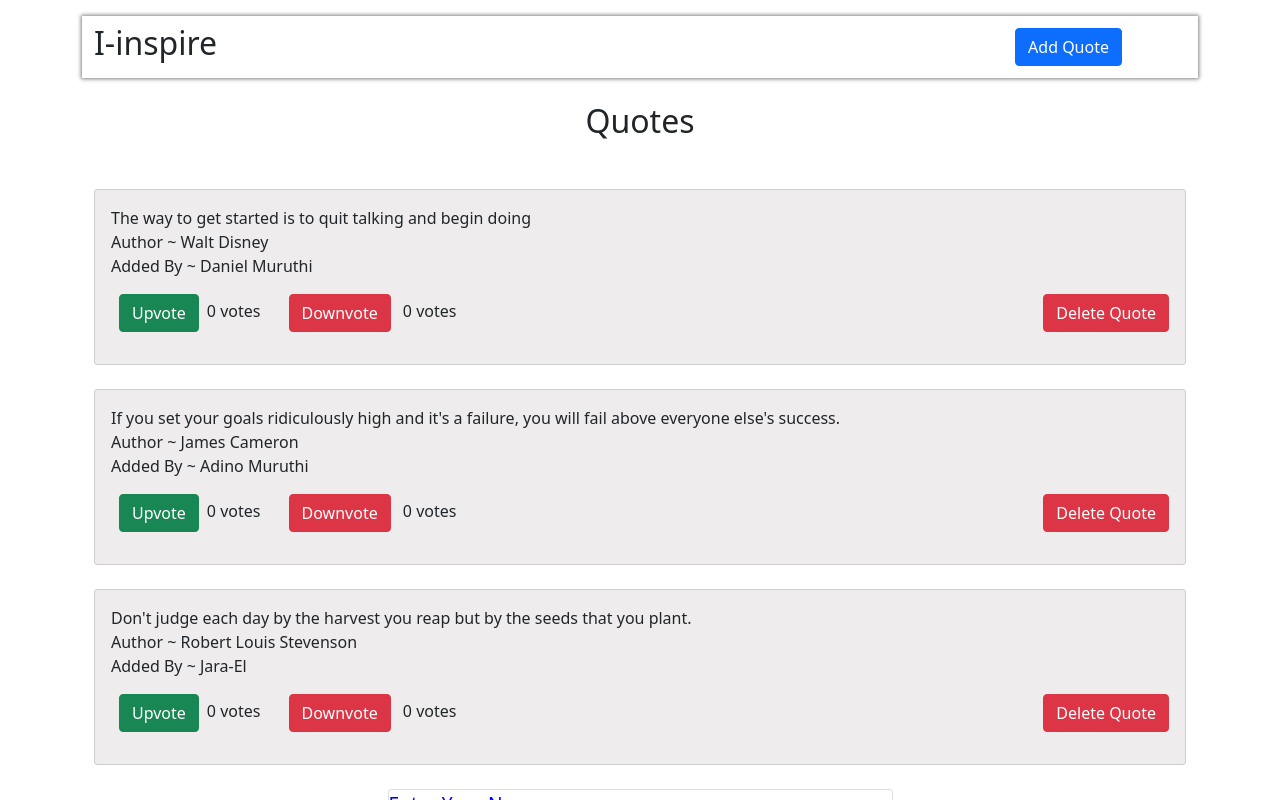
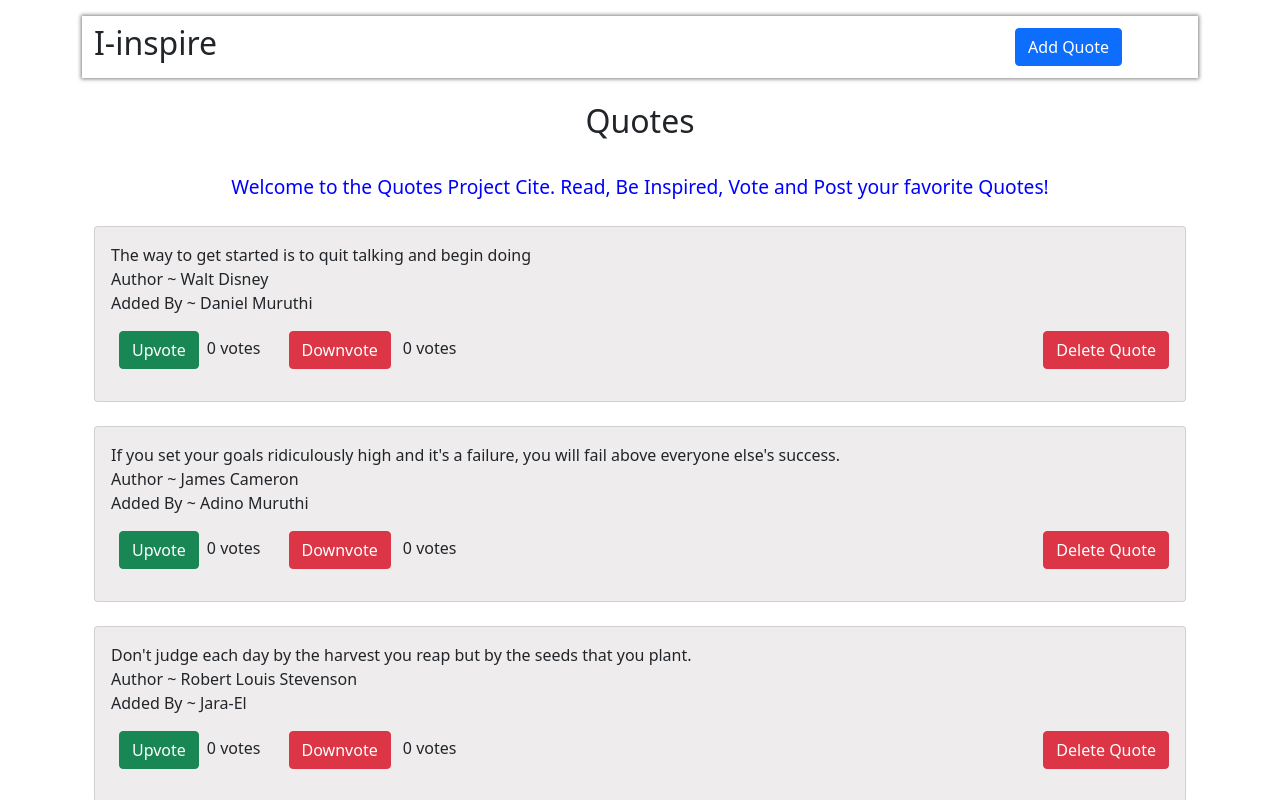
Before and after one commit to Daniel-Muruthi/quotesproject, an Angular app: page / in a window 1280 px wide. Shown: the top 800 px of the page. Built offline with nearby package versions, Linux system fonts and the light colour scheme.

Commit message:
This will add a welcome message to the landing page

```diff
--- a/src/app/app.component.html
+++ b/src/app/app.component.html
@@ -1,4 +1,7 @@
 <app-navbar></app-navbar>
 <h2 class="text-center p-4">Quotes</h2>
+<p class="text-center" style="font-size:larger; color: blue;">
+    Welcome to the Quotes Project Cite. Read, Be Inspired, Vote and Post your favorite Quotes!
+</p>
 <app-quoteform></app-quoteform>
 <app-dataform></app-dataform>
```
Also changed, not shown: 3 other files (tests, documents, lock files or other folders).
